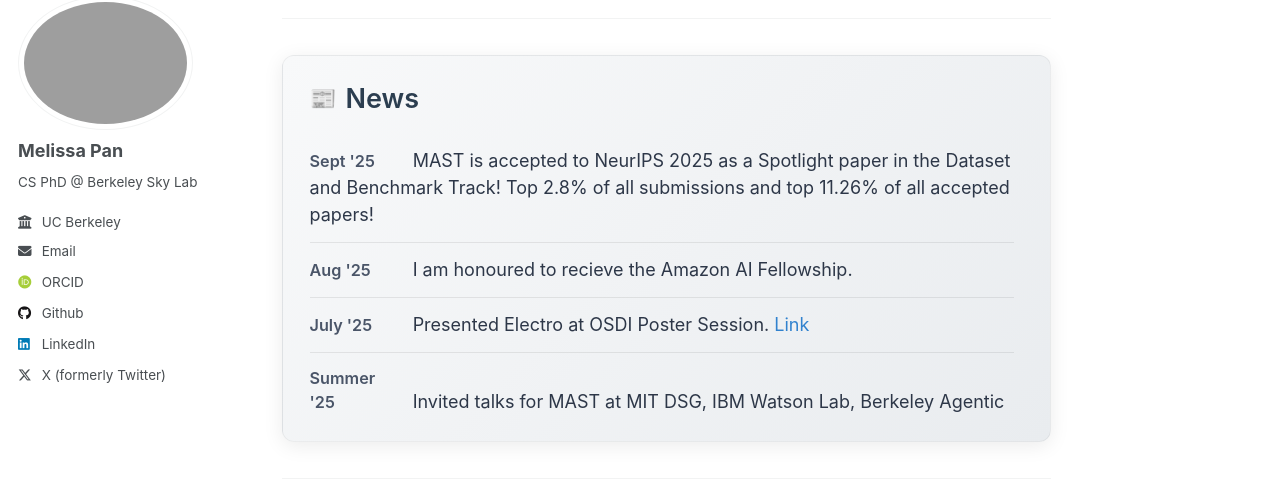
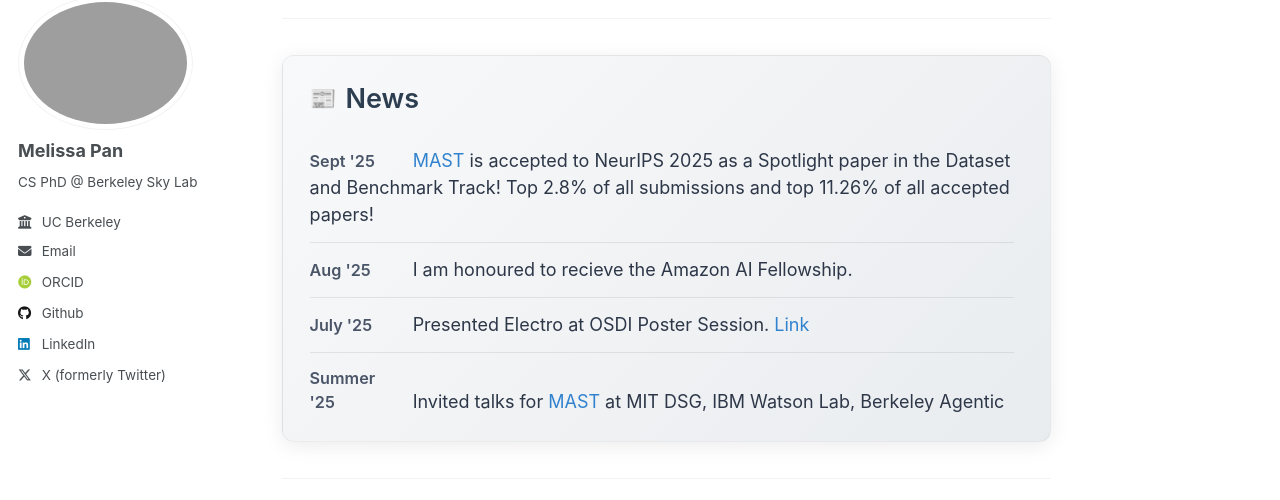
Before and after one commit to melissa-pan/melissa-pan.github.io, a Jekyll site: the page built from _pages/about.md, in a window 1280 px wide and 900 px high, scrolled down 713 px. Shown: the part 110-610 px from the top of the window. Built offline with Jekyll 4.4.1, drawn with Linux system fonts in a browser that asks for light colours; some web fonts are replaced; part of the change alters nothing that is shown.

```diff
--- a/_data/news.yml
+++ b/_data/news.yml
@@ -3,7 +3,7 @@
 # Format: date, content (can include markdown links)
 
 - date: "Sept '25"
-  content: "MAST is accepted to NeurIPS 2025 as a Spotlight paper in the Dataset and Benchmark Track! Top 2.8% of all submissions and top 11.26% of all accepted papers!"
+  content: "[MAST](https://arxiv.org/abs/2503.13657) is accepted to NeurIPS 2025 as a Spotlight paper in the Dataset and Benchmark Track! Top 2.8% of all submissions and top 11.26% of all accepted papers!"
 
 - date: "Aug '25"
   content: "I am honoured to recieve the Amazon AI Fellowship."
@@ -12,7 +12,7 @@
   content: "Presented Electro at OSDI Poster Session. [Link](https://www.usenix.org/conference/osdi25/poster-session)"
 
 - date: "Summer '25"
-  content: "Invited talks for MAST at MIT DSG, IBM Watson Lab, Berkeley Agentic AI Summit, Microsoft Asia Research, Accenture, Berkeley SkyDeck Demo Day, BAIR-RDI Agent Workshop, and 7 other organizations."
+  content: "Invited talks for [MAST](https://arxiv.org/abs/2503.13657) at MIT DSG, IBM Watson Lab, Berkeley Agentic AI Summit, Microsoft Asia Research, Accenture, Berkeley SkyDeck Demo Day, BAIR-RDI Agent Workshop, and 7 other organizations."
 
 - date: "Oct '24"
   content: "Presented at [SOSP24 poster session](https://sigops.org/s/conferences/sosp/2024/cfpo.html), and [SYSDW workshop](https://sysdw24.github.io/)!"
```
